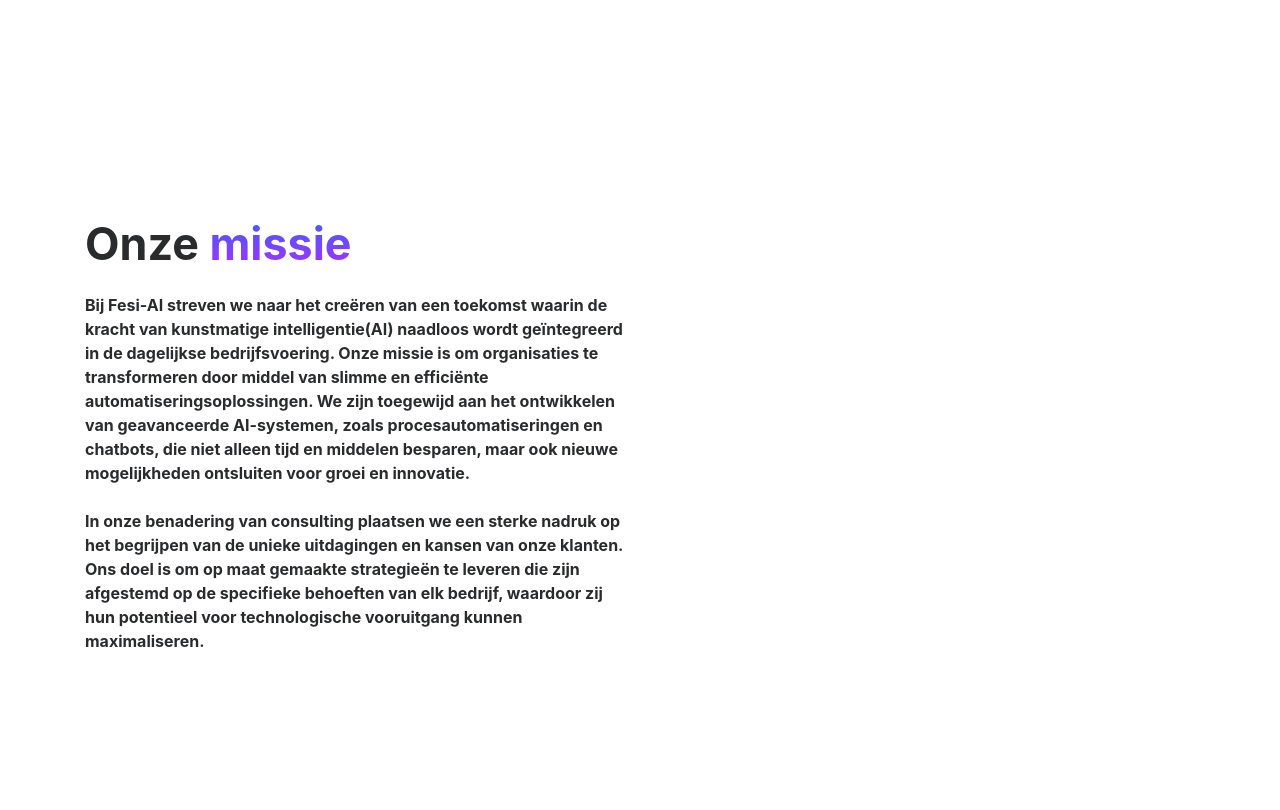
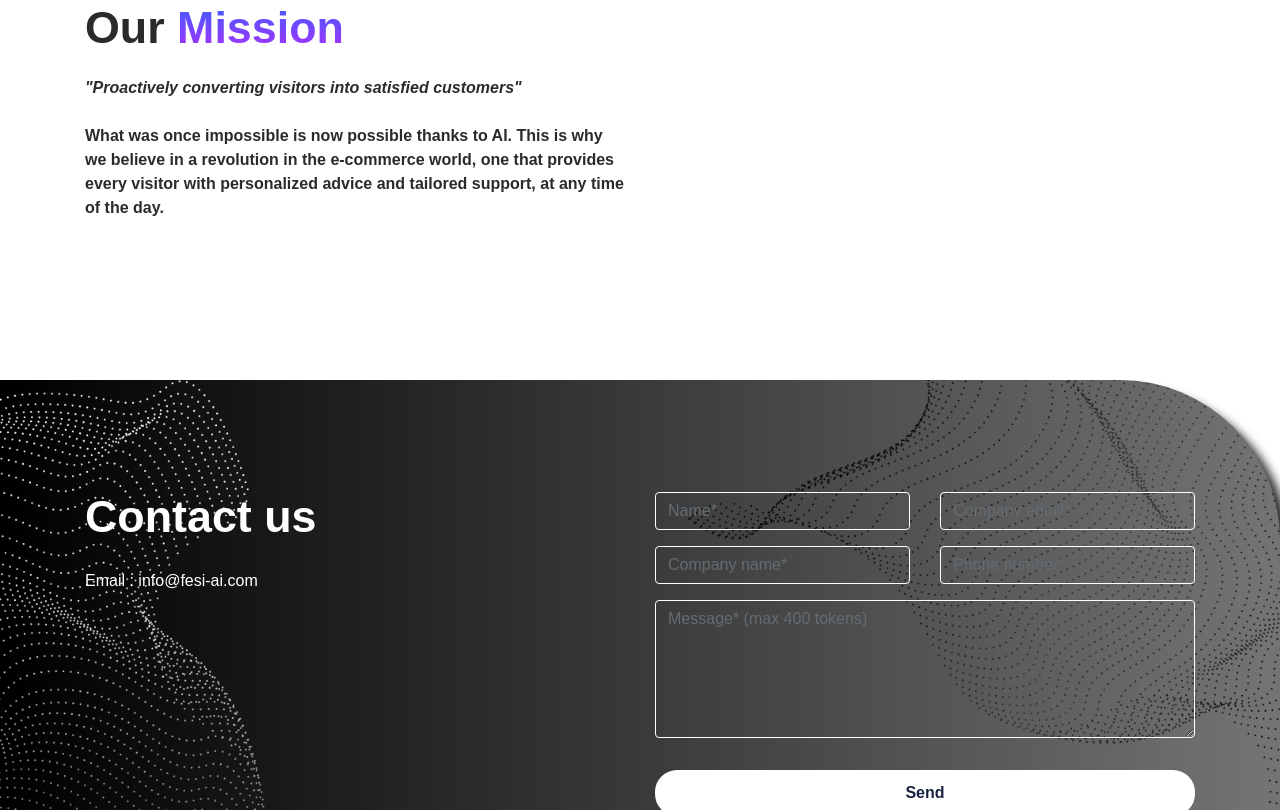
Before and after one commit to Fets7/fesi, a PHP site: page /index.html in a window 1280 px wide. Shown: the part 3322-4132 px from the top of the page. Run offline with PHP 8.4, Linux system fonts and the light colour scheme; some libraries are stand-ins or nearby versions.

Commit message:
Add files via upload

```diff
--- a/Fesi.AI/css/custom.css
+++ b/Fesi.AI/css/custom.css
@@ -1,11 +1,14 @@
 /********** common setting **********/
 body {
     padding: env(safe-area-inset-top) env(safe-area-inset-right) env(safe-area-inset-bottom) env(safe-area-inset-left);
+    font-family: 'sans-serif', sans-serif !important;
 }
 .txtgrdnt {
             background: -webkit-linear-gradient(#3a60ff, #aa2fff);
+            /* background: -webkit-linear-gradient(#3a60ff, #3a60ff); */
             -webkit-background-clip: text;
             -webkit-text-fill-color: transparent;
+
 }
 h2 {
     font-size: 2.8rem !important;
@@ -19,8 +22,9 @@ img {
     max-width: 100%;
 }
 video {
-    max-width: 70%;
+    max-width: 80%;
     float: left;
+    box-shadow: 0 0px 100px rgba(14, 38, 172, 0.2);
 }
 
 a,
@@ -216,6 +220,9 @@ button {
         margin-left: auto!important;
         margin-right: auto!important;
     }
+    html, video {
+        float: none;
+    }
 }
 html {
     scroll-behavior: smooth;
--- a/Fesi.AI/index.html
+++ b/Fesi.AI/index.html
@@ -25,10 +25,9 @@
           smartlook('init', '30eec2c96973f17a689b382a42fa9172ca3fb748', { region: 'eu' });
       </script>
 </head>
-
 <body>
     <!-- banner -->
-    <div class="jumbotron jumbotron-fluid" id="banner" style="background-image: url(img/Navy\ Blue\ Futuristic\ Virtual\ Technology\ Banner\ \(1\).png);">
+    <div class="jumbotron jumbotron-fluid" id="banner" style="background-image: url(img/newbannerfesi.png);">
         <!-- Navigatie -->
         <div class="container text-center text-md-left">
             <header>
@@ -36,13 +35,13 @@
                 <div data-aos="fade" data-aos-easing="linear" data-aos-duration="1000" data-aos-once="true" class="navigatie">
                     <img class="logo" src="img/logo1.png" alt="logo">
                     <ul class="nav-links">
-                        <li class="center"><a href="#feature-last">Onze Diensten</a></li>
-                        <li class="center"><a href="#onzeMissie">Onze missie</a></li>
+                        <li class="center"><a href="#feature-last">Our services </a></li>
+                        <li class="center"><a href="#onzeMissie">Our Mission</a></li>
                         <li class="center"><a href="#contact">Contact</a></li>
                       </ul>
                 </div>
-
             </header>
+            <br>
             <h1 data-aos="fade" data-aos-easing="linear" data-aos-duration="1000" data-aos-once="true" class="display-3 text-white font-weight-bold my-5">
             	The future of <br>
             	E-commerce with <span class="txtgrdnt"> AI</span>
@@ -53,12 +52,13 @@
             <br>
             <br>
             <p data-aos="fade" data-aos-easing="linear" data-aos-duration="1000" data-aos-once="true" class="lead text-white my-4" >
-                <h3><b>Zet jouw producten op de voorgrond<br> en verhoog
-                verkoop doormiddel van<br> <b><span class="txtgrdnt">conversational AI</span></b> <br></h3>
+                <h3><b>Highlight your products and increase<br>
+                    sales through <span class="txtgrdnt">conversational AI</span></b> <br></h3>
                 </b>
             </p>
-            <a href="#contact" data-aos="fade" data-aos-easing="linear" data-aos-duration="1000" data-aos-once="true" class="btn my-4 font-weight-bold atlas-cta cta-green">Vraag een demo aan</a>
-            <a href="#feature-first" data-aos="fade" data-aos-easing="linear" data-aos-duration="1000" data-aos-once="true" class="btn my-4 font-weight-bold atlas-cta cta-green">Waarom AI?</a>
+            <a href="#contact" data-aos="fade" data-aos-easing="linear" data-aos-duration="1000" data-aos-once="true" class="btn my-4 font-weight-bold atlas-cta cta-green">Request a demo</a>
+            <a href="#feature-first" data-aos="fade" data-aos-easing="linear" data-aos-duration="1000" data-aos-once="true" class="btn my-4 font-weight-bold atlas-cta cta-green">Why use Ai?</a>
+            <br>
         </div>
     </div>
     <!-- 3 blokken -->
@@ -87,16 +87,16 @@
         <div class="container my-5">
             <div class="row justify-content-between text-center text-md-left">
                 <div data-aos="fade-right" data-aos-duration="1000" data-aos-once="true" class="col-md-6">
-                    <h2 class="font-weight-bold">Verhoog online verkoop met onze <span class="txtgrdnt">AI</span> tools</h2>
+                    <h2 class="font-weight-bold">Increase online sales with our <span class="txtgrdnt">AI</span> tools</h2>
                     <p class="my-4">
-                        <b>Verander meer bezoekers in betalende klanten met persoonlijke aanbevelingen.<br></b><br>
-                        <b>Hogere conversieratio's:</b> <br>Verander meer bezoekers in betalende klanten met persoonlijke aanbevelingen. <br><br>
-                        <b>Verminder winkelwagen verlating:</b> <br>Overkom de uitdaging van verlaten winkelwagens door tijdige en aantrekkelijke aanbevelingen.<br><br>
-                        <b>Cross- en Up-Selling Automatisering:</b> <br>Slimme suggesties die helpen de gemiddelde bestelwaarde te verhogen.<br><br>
+                        <i><b>Transform your visitors into paying customers with proactive personalized content.<br></b><br></i>
+                        <h5><b>Higher Conversion Rates</b></h5>Convert more visitors into paying customers through personalized recommendations.<br><br>
+                        <h5><b>Reduce Cart Abandonment</b></h5>Overcome the challenge of abandoned carts with active support and appealing suggestions.<br><br>
+                        <h5><b>Cross- and Up-Selling Automation</b></h5>Intelligent suggestions designed to increase the average order value.<br><br>
                     <!-- <a href="#contact" class="btn my-4 font-weight-bold atlas-cta cta-blue">Kom in contact</a> -->
                 </div>
                 <div data-aos="fade-left" data-aos-duration="1000" data-aos-once="true" class="col-md-6 align-self-center">
-                    <img src="img/features.png" alt="Safe and reliable" class="mx-auto d-block">
+                    <img src="img/features1.png" alt="Safe and reliable" class="mx-auto d-block">
                 </div>
             </div>
         </div>
@@ -106,61 +106,64 @@
         <div class="container">
             <div class="row justify-content-between text-center text-md-left">
                 <div data-aos="fade-left" data-aos-duration="1000" data-aos-once="true" class="col-md-6 flex-md-last">
-                    <h2 class="font-weight-bold"><span class="txtgrdnt"> gepersonaliseerde</span> klantinteracties</h2>
+                    <h2 class="font-weight-bold">Streamlined <span class="txtgrdnt">Customer journey</span></h2>
                     <p class="my-4">
-                        <b>Stap af van de generieke one-size-fits-all-benadering en ga<br> voor op maat gemaakte klantbenadering.<br></b><br>
-                        <b>Functies:</b><br> Geavanceerde technologie die leert van klantinteracties om de meest relevante productaanbevelingen en winkelervaringen te bieden.<br><br>
-                        <b>Voordelen:</b><br> Niet alleen een verbeterde gebruikerservaring, maar ook tastbare verbeteringen in verkoop, conversieratio's en klantloyaliteit, terwijl uw operaties worden gestroomlijnd.<br><br>
-                        <b>Resultaat:</b><br> Een aanzienlijke verhoging van klanttevredenheid, operationele efficiëntie en marktconcurrentiekracht, die de weg effent voor het succes van uw bedrijf in het digitale tijdperk.</p><br>
-                    <a href="#contact" class="btn my-4 font-weight-bold atlas-cta cta-blue">Vraag een demo aan</a>
+                        <i><b>Simplify and accelerate the product-finding experience, which boosts customer satisfaction.</b> <br><br></i>
+                        <h5><b>Natural Language Processing (NLP)</b></h5>Understands and interprets human language inputs from the visitor.<br><br>
+                        <h5><b>Product Recommendation System</b></h5>Generates personalized product options based on the customer's specifications<br><br>
+                        <h5><b>Cross-Selling Mechanism</b></h5>Increases sales by recommending additional items that enhance the initial purchase.<br><br>
+                        <h5><b>Interactive Dialogue System</b></h5>Maintains a conversational flow, dynamically guiding the shopping process.<br><br>
+                        <h5><b>User Preference Tracking</b></h5>Improving future recommendations by learning from user interactions.</p>
+                    <a href="#contact" class="btn my-4 font-weight-bold atlas-cta cta-blue">Request a demo</a>
                 </div>
                 <div data-aos="fade-right" data-aos-duration="1000" data-aos-once="true" class="col-md-6 align-self-center flex-md-first">
-                    <img src="img/aanbeveling.png" alt="Safe and reliable" class="mx-auto d-block">
+                    <!-- <img src="img/Ontwerp zonder titel.gif" alt="Safe and reliable" class="mx-auto d-block">                 -->
+                    <video src="img/videotest.mp4" autoplay loop muted="muted" controlslist="nodownload" disableRemotePlayback class="mx-auto d-block"></video>
                 </div>
             </div>
         </div>
     </div>
 
+
     <div class="jumbotron jumbotron-fluid feature" id="feature-first1">
         <div class="container my-5">
             <div class="row justify-content-between text-center text-md-left">
                 <div data-aos="fade-right" data-aos-duration="1000" data-aos-once="true" class="col-md-6">
-                    <h2 class="font-weight-bold">Verhoog operationele <span class="txtgrdnt">efficiëntie</span></h2>
+                    <h2 class="font-weight-bold">Boost operational <span class="txtgrdnt">efficiency</span></h2>
                     <p class="my-4">
-                        <b>Zeg vaarwel tegen handmatige, arbeidsintensieve processen.<br> Onze AI-oplossingen zorgen voor een efficiënte productontdekking en verkorten wachttijden.<br></b><br>
-                        <b>Verminder wachttijden:</b><br> <br><br>
-                        <b>Bespaar tijd:</b><br> <br><br>
-                        <b>Verlaag kosten:</b><br> </p><br>
+                        <i><b>Say goodbye to manual and labor-intensive processes. <br></b><br></i>
+                        <h5><b>Reduced Waiting Times</b></h5>Fesi-Ai facilitates efficient product discovery, streamlining operations to significantly cut down on customer waiting times, enhancing overall satisfaction. <br><br>
+                        <h5><b>Save Time</b></h5>Automate processes to free up valuable time, allowing your team to focus on more strategic tasks. <br><br>
+                        <h5><b>Lower Costs</b></h5>Reduce operational expenses through automation and efficient management, leading to significant cost savings. </p><br>
                 <!--    <li><b>Verbeterde klantenbetrokkenheid</b> <br> </li><br>
                         <li><b>Hogere conversieratio's</b> <br>Door te begrijpen en in te spelen op klantvoorkeuren, helpen we uw gemiddelde orderwaarden te verhogen door strategische upselling en cross-selling. </li><br>
                         <li><b>Operationele efficiëntie</b> <br> </li><br> -->
                 </div>
                 <div data-aos="fade-left" data-aos-duration="1000" data-aos-once="true" class="col-md-6 align-self-center">
-                    <!-- <img src="img/Screenshot 2024-02-16 170259.png" alt="Safe and reliable" class="mx-auto d-block"> -->
+                    <img src="img/Onze missie.png" alt="Safe and reliable" class="mx-auto d-block">
                 </div>
             </div>
         </div>
     </div>
 
-    <div class="jumbotron jumbotron-fluid feature" id="feature-last1">
+    <!-- <div class="jumbotron jumbotron-fluid feature" id="feature-last1">
         <div class="container">
             <div class="row justify-content-between text-center text-md-left">
                 <div data-aos="fade-left" data-aos-duration="1000" data-aos-once="true" class="col-md-6 flex-md-last">
-                    <h2 class="font-weight-bold">gestroomlijnde <span class="txtgrdnt">Klantreis</span></h2>
+                    <h2 class="font-weight-bold"><span class="txtgrdnt">Personalized </span>customer interactions</h2>
                     <p class="my-4">
-                        <b> Maak het vinden van producten eenvoudiger en sneller, wat de klanttevredenheid verhoogt.</b> <br>
-                        <!-- <li><b>Functies:</b> Geavanceerde technologie die leert van klantinteracties om de meest relevante productaanbevelingen en winkelervaringen te bieden.</li><br>
-                        <li><b>Voordelen:</b> Niet alleen een verbeterde gebruikerservaring, maar ook tastbare verbeteringen in verkoop, conversieratio's en klantloyaliteit, terwijl uw operaties worden gestroomlijnd.</li><br>
-                        <li><b>Resultaat:</b> Een aanzienlijke verhoging van klanttevredenheid, operationele efficiëntie en marktconcurrentiekracht, die de weg effent voor het succes van uw bedrijf in het digitale tijdperk.</li></p> -->
-                    <a href="#contact" class="btn my-4 font-weight-bold atlas-cta cta-blue">Vraag een demo aan</a>
+                        <b><i>Move away from the generic one-size-fits-all approach and adopt a tailored customer strategy. <br></b></i>
+                        <h5><b>Features</b></h5>Advanced technology that learns from customer interactions to provide the most relevant product recommendations and shopping experiences.<br><br>
+                        <h5><b>Benefits</b></h5>Not just an enhanced user experience, but also tangible improvements in sales, conversion rates, and customer loyalty, while streamlining your operations.<br><br>
+                        <h5><b>Result</b></h5>A significant increase in customer satisfaction, operational efficiency, and market competitiveness, paving the way for your business's success in the digital era.</p><br>
+                    <a href="#contact" class="btn my-4 font-weight-bold atlas-cta cta-blue">Request a demo</a>
                 </div>
                 <div data-aos="fade-right" data-aos-duration="1000" data-aos-once="true" class="col-md-6 align-self-center flex-md-first">
-                    <!-- <img src="img/features.png" alt="Safe and reliable" class="mx-auto d-block">                 -->
-                    <video src="img/FesiMarketingVideo ecommerce (1).mp4" autoplay loop muted="muted" controlslist="nodownload" disableRemotePlayback class="mx-auto d-block"></video>
+                    <img src="img/recommendation.png" alt="Safe and reliable" class="mx-auto d-block">
                 </div>
             </div>
         </div>
-    </div>
+    </div> -->
 
     <!-- de 3 stappen -->
     <!-- <div class="container my-5 py-2"id="diensten">
@@ -188,31 +191,28 @@
         <div class="container my-5">
             <div class="row justify-content-between text-center text-md-left">
                 <div data-aos="fade-right" data-aos-duration="1000" data-aos-once="true" class="col-md-6">
-                    <h2 class="font-weight-bold">Onze <span class="txtgrdnt">missie</span></h2>
-                    <b><p class="my-4">Bij Fesi-AI streven we naar het creëren van een toekomst waarin de kracht van kunstmatige intelligentie(AI) naadloos wordt geïntegreerd in de dagelijkse bedrijfsvoering.
-                        Onze missie is om organisaties te transformeren door middel van slimme en efficiënte automatiseringsoplossingen.
-                        We zijn toegewijd aan het ontwikkelen van geavanceerde AI-systemen, zoals procesautomatiseringen en chatbots, die niet alleen tijd en middelen besparen, maar ook nieuwe mogelijkheden ontsluiten voor groei en innovatie.<br><br>
-                        In onze benadering van consulting plaatsen we een sterke nadruk op het begrijpen van de unieke uitdagingen en kansen van onze klanten.
-                        Ons doel is om op maat gemaakte strategieën te leveren die zijn afgestemd op de specifieke behoeften van elk bedrijf, waardoor zij hun potentieel voor technologische vooruitgang kunnen maximaliseren.<br><br></b>
+                    <h2 class="font-weight-bold">Our <span class="txtgrdnt">Mission</span></h2>
+                    <i><b><p class="my-4">"Proactively converting visitors into satisfied customers"<br><br></i>
+                        What was once impossible is now possible thanks to AI. This is why we believe in a revolution in the e-commerce world, one that provides every visitor with personalized advice and tailored support, at any time of the day.
+                        <br><br></b>
                 </div>
                 <div data-aos="fade-left" data-aos-duration="1000" data-aos-once="true" class="col-md-6 align-self-center">
-                    <!-- <img src="img/science-discovery-monochromatic.png" alt="Take a look inside" class="mx-auto d-block"> -->
+                    <!-- <img src="img/Onze missie.png" alt="Take a look inside" class="mx-auto d-block"> -->
                 </div>
             </div>
         </div>
     </div>
     <!-- contact -->
-    <div class="jumbotron jumbotron-fluid" id="contact" style="background-image: url(img/Navy\ Blue\ Futuristic\ Virtual\ Technology\ Banner\ \(1\).png);">
+    <div class="jumbotron jumbotron-fluid" id="contact" style="background-image: url(img/newbannerfesi.png);">
         <div class="container my-5">
             <div class="row justify-content-between">
                 <div class="col-md-6 text-white">
-                    <h2 class="font-weight-bold">Neem contact<br>
-                         met ons op</h2>
+                    <h2 class="font-weight-bold">Contact us</h2>
                     <p class="my-4">
-                        Heb je een brandend AI idee, een vraag, of ben je nieuwsgierig<br> naar wat AI voor jouw bedrijf kan betekenen?<br> Neem dan contact met ons op
+
                     </p>
                     <ul class="list-unstyled">
-                        <li>Email : info@fesi-ai.nl</li>
+                        <li>Email : info@fesi-ai.com</li>
                     </ul>
                 </div>
                 <div class="col-md-6">
@@ -221,26 +221,26 @@
                     	<div class="row">
 	                        <div class="form-group col-md-6">
 	                            <!-- <label for="name">naam:</label> -->
-	                            <input name="Name" type="naam" class="form-control" id="naam" placeholder="Naam*" required maxlength="50">
+	                            <input name="Name" type="naam" class="form-control" id="naam" placeholder="Name*" required maxlength="50">
 	                        </div>
 	                        <div class="form-group col-md-6">
 	                            <!-- <label for="Email">email:</label> -->
-	                            <input name="Email" type="email" class="form-control" id="email" placeholder="Email*" required maxlength="100">
+	                            <input name="Email" type="email" class="form-control" id="email" placeholder="Company email*" required maxlength="100">
 	                        </div>
                             <div class="form-group col-md-6">
 	                            <!-- <label for="bedrijfsnaam">Bedrijfsnaam:</label> -->
-	                            <input name="bedrijfsnaam" type="bedrijfsnaam" class="form-control" id="bedrijfsnaam" placeholder="Bedrijfsnaam*" required maxlength="50">
+	                            <input name="bedrijfsnaam" type="bedrijfsnaam" class="form-control" id="bedrijfsnaam" placeholder="Company name*" required maxlength="50">
 	                        </div>
                             <div class="form-group col-md-6">
 	                            <!-- <label for="telefoonnummer">Telefoonnummer:</label> -->
-	                            <input name="telefoonnummer" class="form-control" id="telefoonnummer" placeholder="Telefoonnummer*" required maxlength="17">
+	                            <input name="telefoonnummer" class="form-control" id="telefoonnummer" placeholder="Phone number*" required maxlength="17">
 	                        </div>
 	                    </div>
 	                    <div class="form-group">
 	                        <!-- <label for="message">Bericht:</label> -->
-	                        <textarea name="Bericht" class="form-control" id="bericht" rows="6" placeholder="Bericht* (max 400 tekens)" required maxlength="400"></textarea>
+	                        <textarea name="Bericht" class="form-control" id="bericht" rows="6" placeholder="Message* (max 400 tokens)" required maxlength="400"></textarea>
 	                    </div>
-                        <button type="submit" id="submit" class="btn font-weight-bold atlas-cta atlas-cta-wide cta-green my-3">Versturen</button>
+                        <button type="submit" id="submit" class="btn font-weight-bold atlas-cta atlas-cta-wide cta-green my-3">Send</button>
                     </form>
                 </div>
             </div>
@@ -251,13 +251,13 @@
         <div class="container">
             <div class="row justify-content-between">
             	<div class="col-md-6 text-white align-self-center text-center text-md-left my-2">
-                    © 2024 Fesi.AI |
+                    © 2024 Fesi.Ai |
                     <a href="#PrivacyVerklaring" class="lnk">
-                        Privacy verklaring
+                        Privacy statement
                     </a>
                     |
-                    <a href="docs/AlgemeneVoorwaardeFesi-AI.pdf" class="lnk">
-                        Algemene voorwaarden
+                    <a href="#AlgemeneVoorwaarde" class="lnk">
+                        Terms and condition
                     </a>
                 </div>
 
@@ -287,5 +287,4 @@
       });
     </script>
 </body>
-
 </html>
```
Also changed, not shown: Fesi.AI/img/Onze missie.png (added), Fesi.AI/img/features1.png (added), Fesi.AI/img/newbannerfesi.png (added), Fesi.AI/img/recommendation.png (added), 2 other files.
